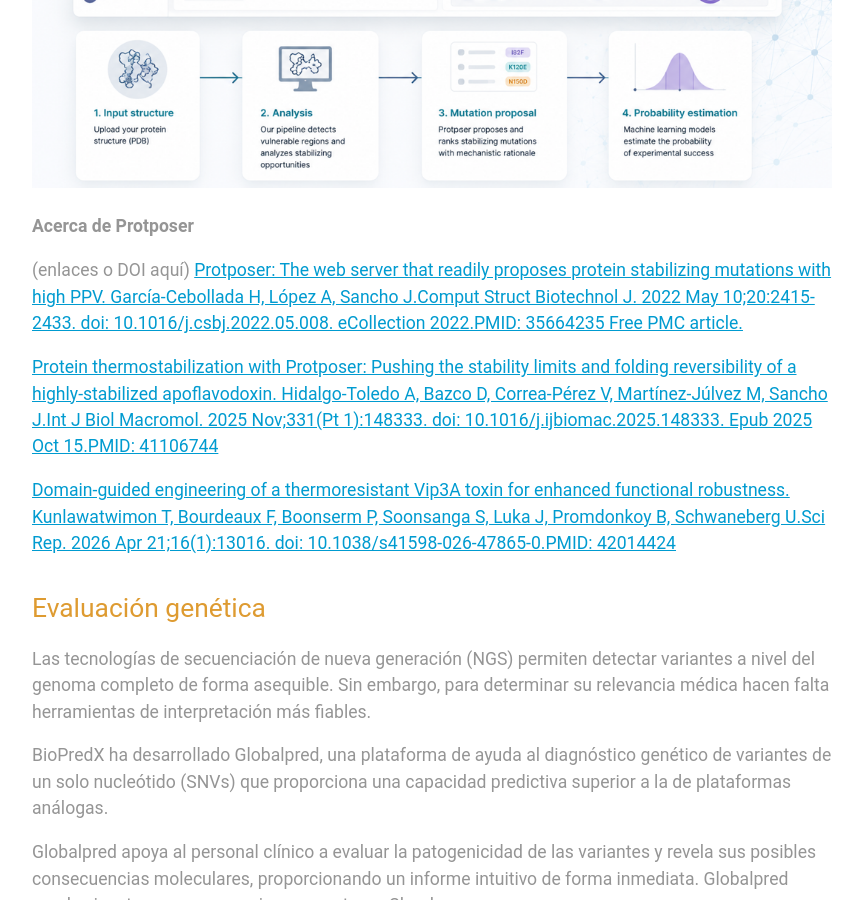
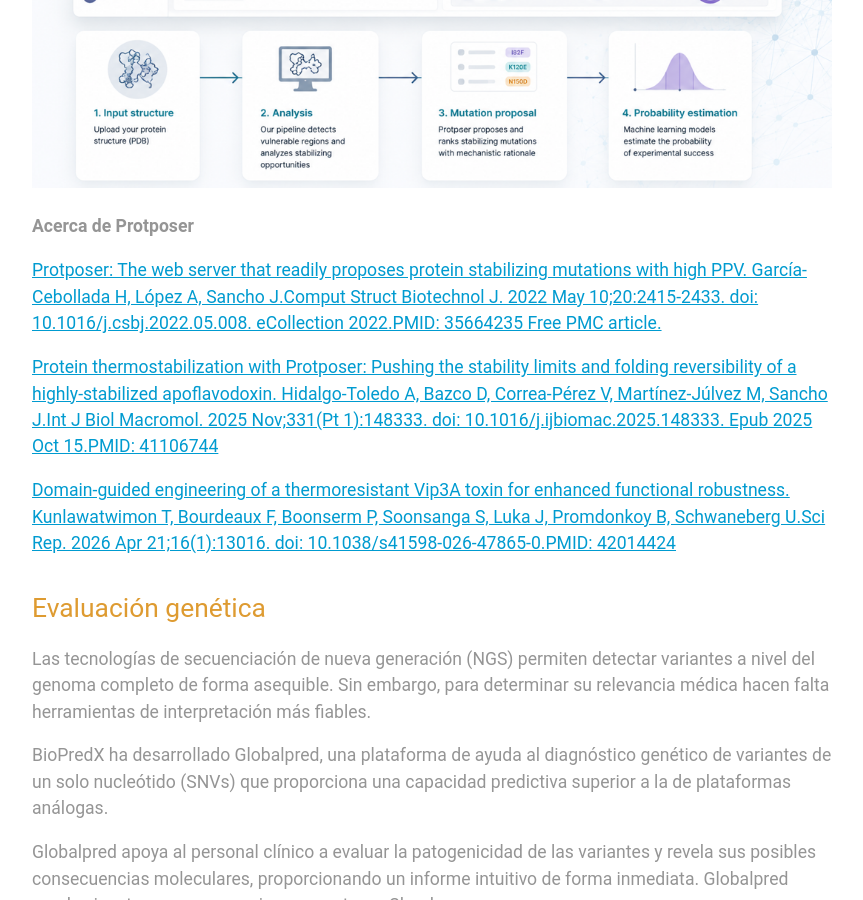
Before and after one commit to elhectro2/biopredx.github.io, a Jekyll site: the page built from servicios.md, in a window 1280 px wide and 900 px high, scrolled down 2601 px. Shown: the whole window, without its empty margins (208-1071 px from the left). Built offline with Jekyll 4.4.1, drawn with Linux system fonts in a browser that asks for light colours.

Commit message:
Update servicios.md

```diff
--- a/servicios.md
+++ b/servicios.md
@@ -50,7 +50,6 @@ La plataforma proporciona:
 
 **Acerca de Protposer**
 
-(enlaces o DOI aquí)
 [Protposer: The web server that readily proposes protein stabilizing mutations with high PPV. García-Cebollada H, López A, Sancho J.Comput Struct Biotechnol J. 2022 May 10;20:2415-2433. doi: 10.1016/j.csbj.2022.05.008. eCollection 2022.PMID: 35664235 Free PMC article.](10.1016/j.csbj.2022.05.008)
 
 [Protein thermostabilization with Protposer: Pushing the stability limits and folding reversibility of a highly-stabilized apoflavodoxin. Hidalgo-Toledo A, Bazco D, Correa-Pérez V, Martínez-Júlvez M, Sancho J.Int J Biol Macromol. 2025 Nov;331(Pt 1):148333. doi: 10.1016/j.ijbiomac.2025.148333. Epub 2025 Oct 15.PMID: 41106744](10.1016/j.ijbiomac.2025.148333)
```
